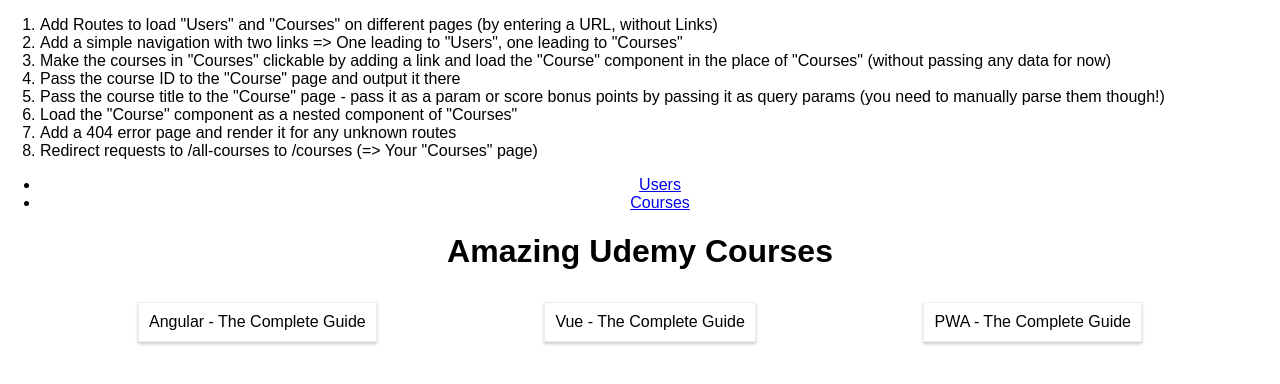
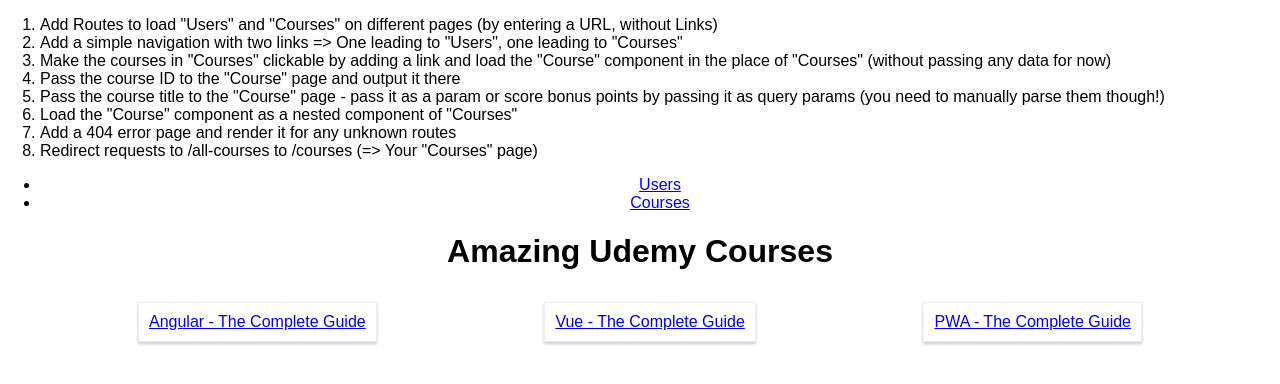
Before and after one commit to RickCardoso/react-complete-guide, a React (Create React App) app: page /courses in a window 1280 px wide. Shown: the top 384 px of the page. Built offline with nearby package versions, Linux system fonts and the light colour scheme.

Commit message:
3. link to course

```diff
--- a/src/containers/Courses/Courses.js
+++ b/src/containers/Courses/Courses.js
@@ -1,4 +1,6 @@
 import React, { Component } from 'react';
+import { Switch, Route, withRouter, Link } from 'react-router-dom';
+import Course from '../Course/Course';
 
 import './Courses.css';
 
@@ -8,7 +10,8 @@
             { id: 1, title: 'Angular - The Complete Guide' },
             { id: 2, title: 'Vue - The Complete Guide' },
             { id: 3, title: 'PWA - The Complete Guide' }
-        ]
+        ],
+        selectedCourse: null,
     }
 
     render () {
@@ -18,13 +21,21 @@
                 <section className="Courses">
                     {
                         this.state.courses.map( course => {
-                            return <article className="Course" key={course.id}>{course.title}</article>;
+                            return <Link to={`${this.props.match.url}/${course.id}`} className="Course" key={course.id}>{course.title}</Link>;
                         } )
                     }
                 </section>
+
+                {this.state.selectedCourse &&
+                  <section classeName="LoadedCourse">
+                    <Switch>
+                      <Route path="/:id" component={Course} />
+                    </Switch>
+                  </section>
+                }
             </div>
         );
     }
 }
 
-export default Courses;
+export default withRouter(Courses);
```
